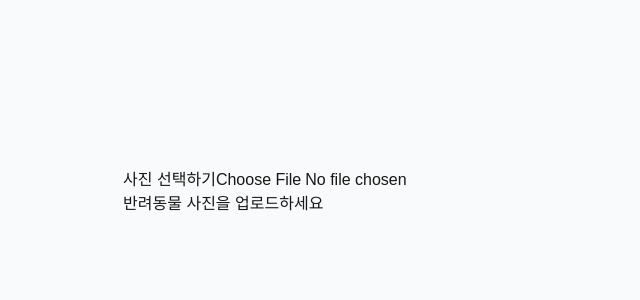
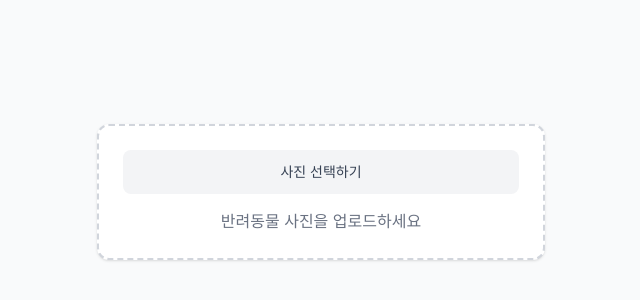
Before and after one commit to geesunny/mungnyang-mix-ai, a Next.js app: page / in a window 1280 px wide. Shown: the part 208-508 px from the top of the page, without its empty margins (319-959 px from the left). Built offline with nearby package versions, Linux system fonts and the light colour scheme.

Commit message:
style: 업로드 박스 베이스 스타일 추가

```diff
--- a/src/app/components/UploadBox.tsx
+++ b/src/app/components/UploadBox.tsx
@@ -20,14 +20,21 @@ export default function UploadBox() {
     const handleClick = () => inputRef.current?.click();
 
     return (
-        <div>
-            <button type="button" onClick={handleClick}>
+        <div className="flex w-full max-w-md flex-col items-center gap-4 rounded-xl border-2 border-dashed border-gray-300 bg-white p-6 shadow">
+            <button
+                type="button"
+                onClick={handleClick}
+                className="w-full rounded-lg bg-gray-100 py-3 text-sm font-medium text-gray-700 hover:bg-gray-200">
                 사진 선택하기
             </button>
 
-            <input ref={inputRef} type="file" accept="image/*" onChange={handleChange} />
+            <input ref={inputRef} type="file" accept="image/*" onChange={handleChange} className="hidden" />
 
-            {preview ? <img src={preview} alt="업로드한 사진 미리보기" /> : <p>반려동물 사진을 업로드하세요</p>}
+            {preview ? (
+                <img src={preview} alt="업로드한 사진 미리보기" className="max-h-[360px] w-auto rounded-lg shadow" />
+            ) : (
+                <p className="text-gray-500">반려동물 사진을 업로드하세요 </p>
+            )}
         </div>
     );
 }
```
